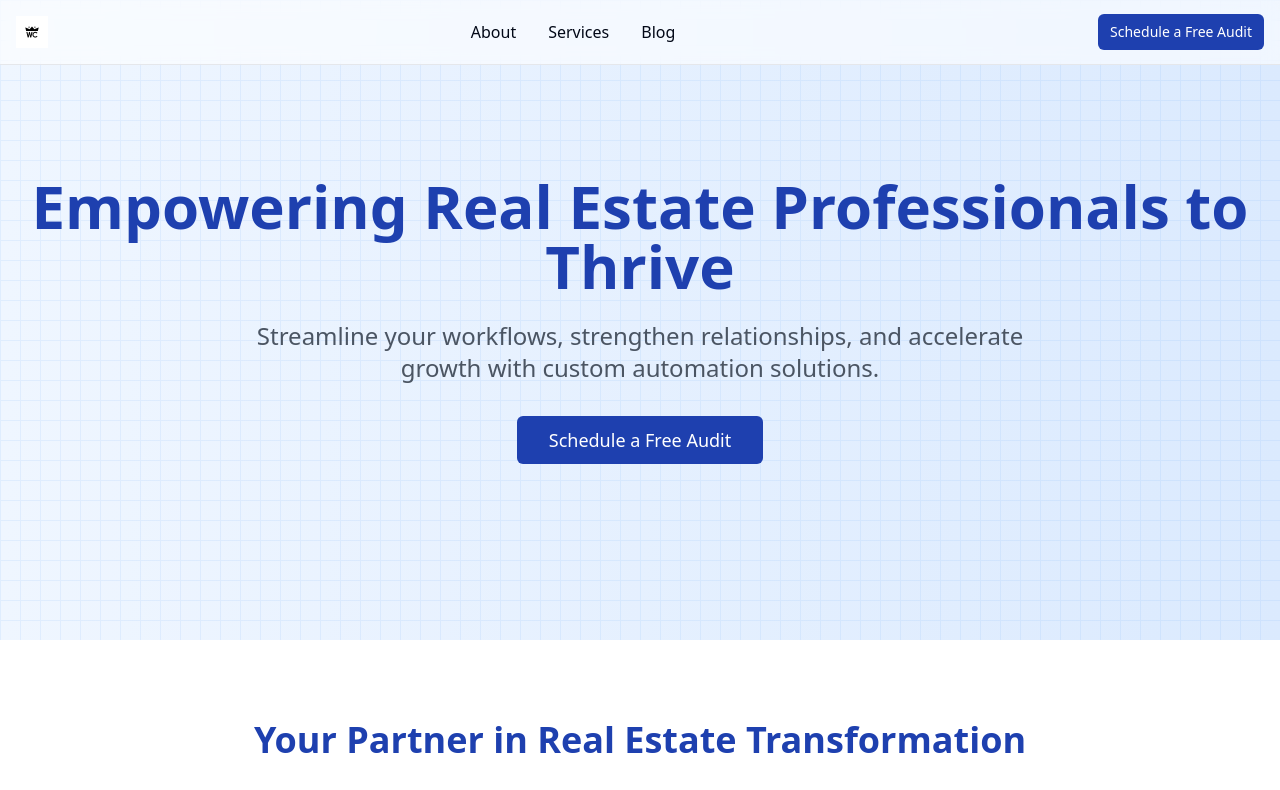
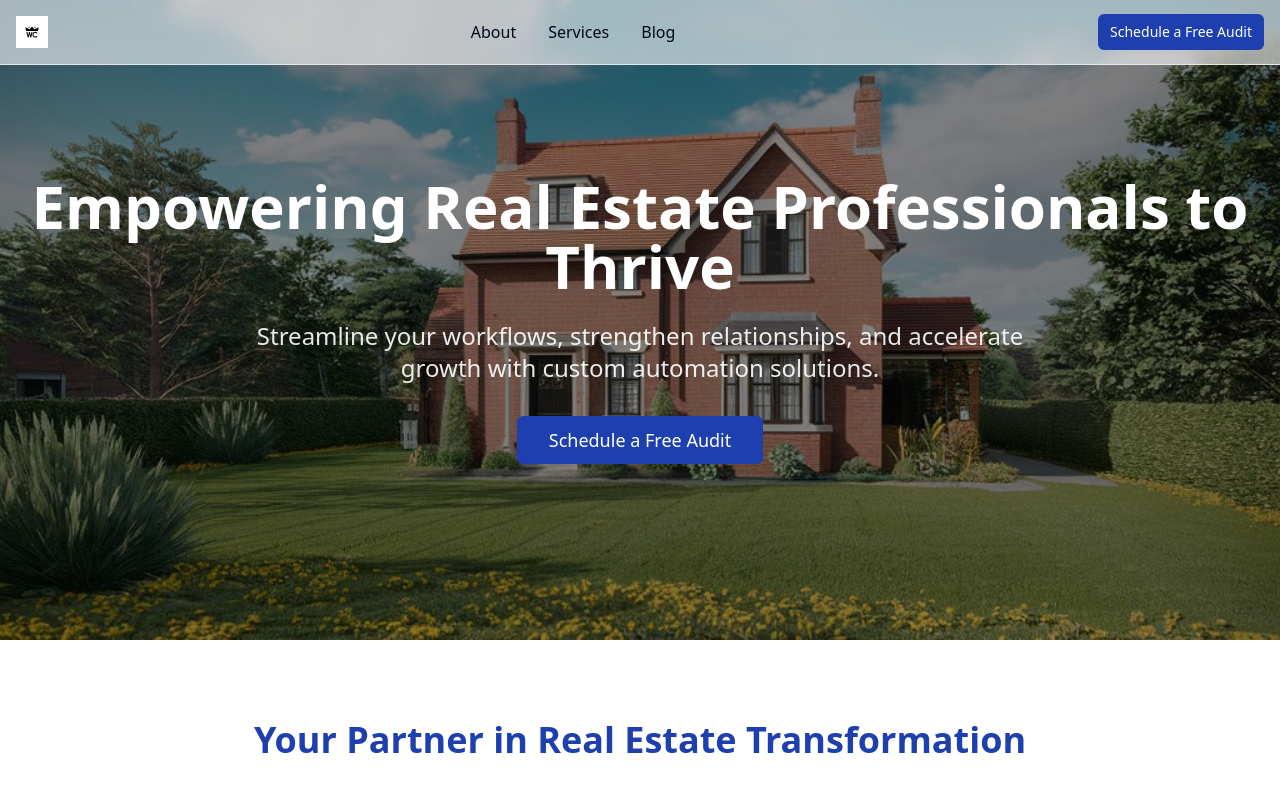
Before and after one commit to ericbreitnicholson/workflowchampions, a React (Vite) app: page / in a window 1280 px wide. Shown: the top 790 px of the page. Built offline with nearby package versions, Linux system fonts and the light colour scheme.

Commit message:
Update hero image in component
Replaced the current hero image in the Hero component with the attached picture to enhance the visual appeal of the landing page.
[skip gpt_engineer]

```diff
--- a/src/components/Hero.tsx
+++ b/src/components/Hero.tsx
@@ -2,18 +2,29 @@ import { Button } from "@/components/ui/button";
 
 export const Hero = () => {
   return (
-    <div className="relative min-h-[80vh] flex items-center justify-center bg-gradient-to-r from-blue-50 to-blue-100">
-      <div className="absolute inset-0 bg-grid-pattern opacity-10"></div>
-      <div className="container mx-auto px-4 text-center relative z-10">
-        <h1 className="text-5xl md:text-6xl font-bold text-primary mb-6 animate-fade-in">
+    <div className="relative min-h-[80vh] flex items-center justify-center">
+      <div
+        className="absolute inset-0 z-0"
+        style={{
+          backgroundImage: "url('/lovable-uploads/85ee48fc-0470-4235-999d-da14ae8c44c2.png')",
+          backgroundSize: 'cover',
+          backgroundPosition: 'center',
+          backgroundRepeat: 'no-repeat'
+        }}
+      />
+      <div className="absolute inset-0 bg-black/40 z-10" /> {/* Dark overlay for better text readability */}
+      <div className="container mx-auto px-4 text-center relative z-20">
+        <h1 className="text-5xl md:text-6xl font-bold text-white mb-6 animate-fade-in">
           Empowering Real Estate Professionals to Thrive
         </h1>
-        <p className="text-xl md:text-2xl text-gray-600 mb-8 max-w-3xl mx-auto">
+        <p className="text-xl md:text-2xl text-white/90 mb-8 max-w-3xl mx-auto">
           Streamline your workflows, strengthen relationships, and accelerate growth with custom automation solutions.
         </p>
-        <Button size="lg" className="bg-primary hover:bg-primary/90 text-white px-8 py-6 text-lg">
-          Schedule a Free Audit
-        </Button>
+        <a href="https://calendly.com/eric-workflowchampions/30min" target="_blank" rel="noopener noreferrer">
+          <Button size="lg" className="bg-primary hover:bg-primary/90 text-white px-8 py-6 text-lg">
+            Schedule a Free Audit
+          </Button>
+        </a>
       </div>
     </div>
   );
```
Also changed, not shown: public/lovable-uploads/85ee48fc-0470-4235-999d-da14ae8c44c2.png (added).
